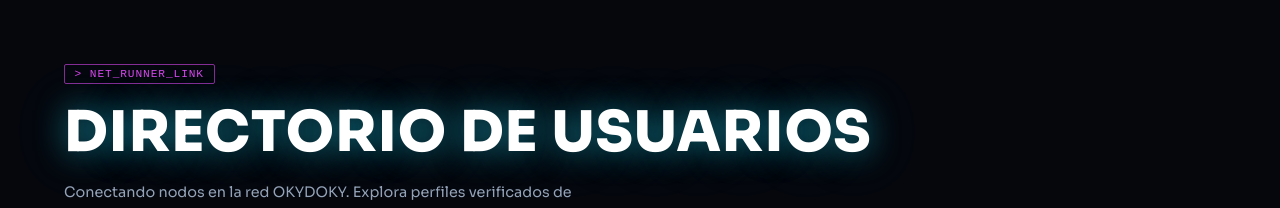
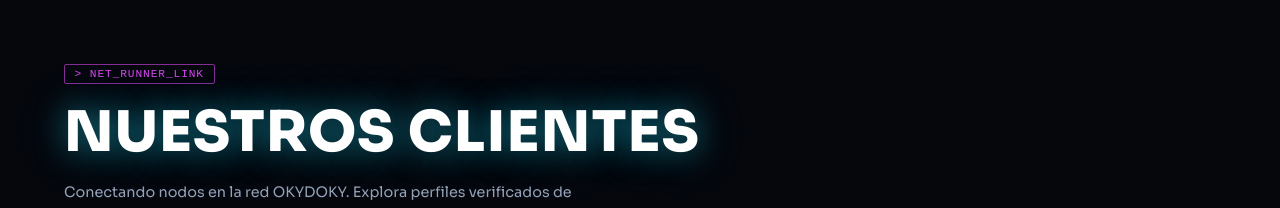
Before and after one commit to oscarmmejia/tiendaOnline, a React (Vite) app: page / in a window 1280 px wide. Shown: the top 208 px of the page. Built offline with nearby package versions, Linux system fonts and the light colour scheme; no server answers.

Commit message:
fix: change tittle of users page

```diff
--- a/src/components/users/Users.jsx
+++ b/src/components/users/Users.jsx
@@ -8,7 +8,7 @@ const Users = () => {
     return (
         <section className="users">
             <span className="usersTag">&gt; NET_RUNNER_LINK</span>
-            <h1 className="usersTitle">DIRECTORIO DE USUARIOS</h1>
+            <h1 className="usersTitle">NUESTROS CLIENTES</h1>
             <p className="usersDescription">
                 Conectando nodos en la red OKYDOKY. Explora perfiles verificados de
                 compradores de élite y entusiastas de las compras online del futuro.
```
